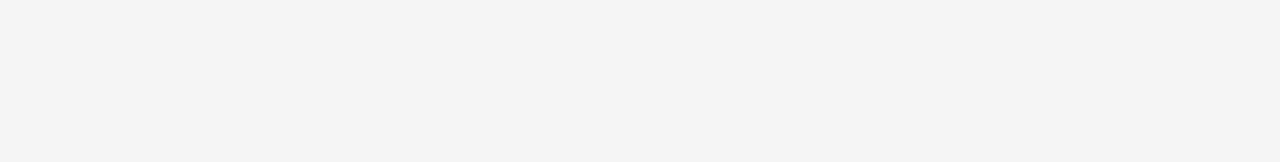
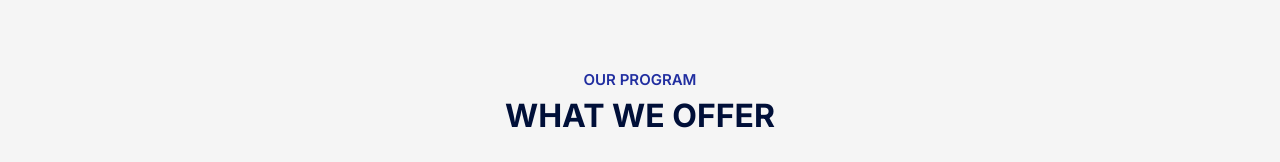
Before and after one commit to Developerfiyin/edusity-webpage, a React (Vite) app: page / in a window 1280 px wide. Shown: the part 1177-1339 px from the top of the page. Before the commit the page ends 1247 px from the top, so only its background shows below. Built offline with nearby package versions, Linux system fonts and the light colour scheme.

Commit message:
Updated title.jsx

```diff
--- a/src/Components/Title/title.jsx
+++ b/src/Components/Title/title.jsx
@@ -1,9 +1,9 @@
 import "./title.css";
-const Title = () => {
+const Title = ({ subTitle, title }) => {
   return (
     <div className="title">
-      <p></p>
-      <h2></h2>
+      <p>{subTitle}</p>
+      <h2>{title}</h2>
     </div>
   );
 };
```
